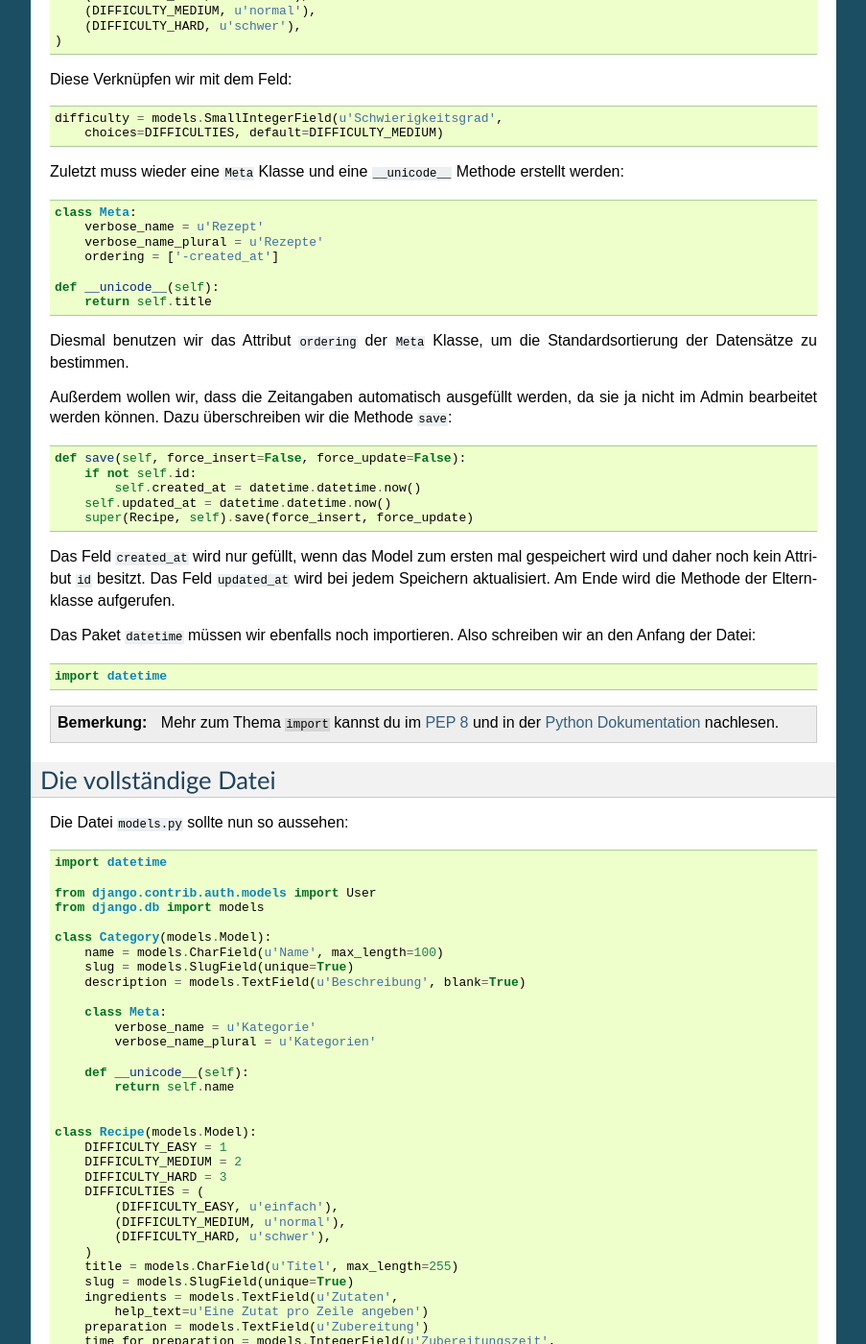
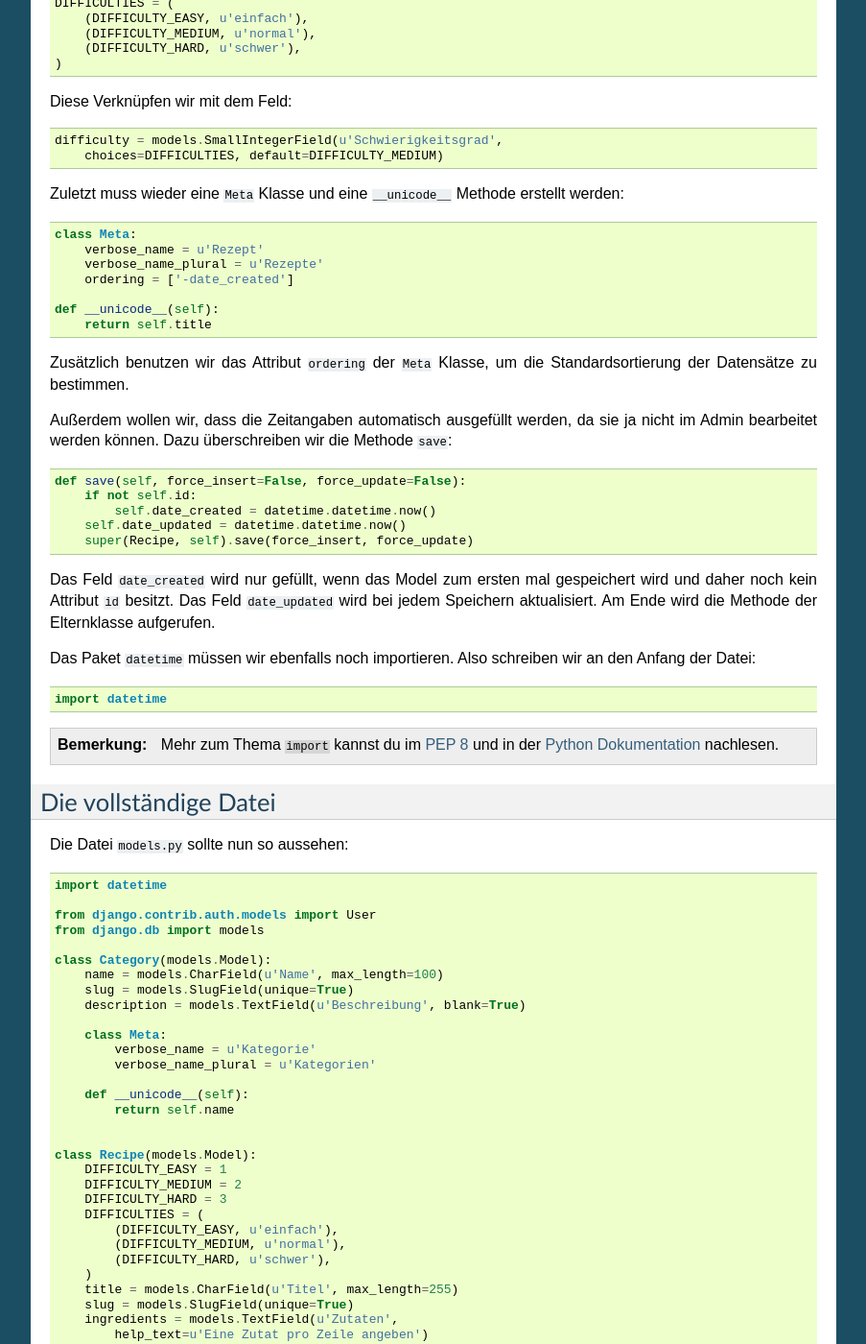
Before and after one commit to keimlink/django-workshop, a Sphinx documentation site: the page built from docs/erstes_projekt/app.rst, in a window 1280 px wide and 1400 px high, scrolled down 2314 px. Shown: the whole window at 96% size, without its empty margins (198-1101 px from the left). Built offline with Sphinx 7.4.7, drawn with Linux system fonts in a browser that asks for light colours; some of the changed text lies outside the part shown.

Commit message:
Einige Fehler korrigiert und Textpassagen verbessert.

```diff
--- a/docs/erstes_projekt/admin.rst
+++ b/docs/erstes_projekt/admin.rst
@@ -28,7 +28,7 @@ Als nächstes erstellen wir eine Klasse, um das Model ``Category`` beim Admin zu
 
 Mehr ist nicht zu tun.
 
-Das Attribut ``prepopulated_fields`` hilft im Admin dabei, dass Feld ``slug`` bei der Eingabe automatisch zu füllen.
+Das Attribut ``prepopulated_fields`` hilft im Admin dabei, dass Feld ``slug`` bei der Eingabe automatisch zu füllen. In diesem Fall mit dem Attribut ``name`` des Models.
 
 Das gleiche tun wir jetzt für das Model ``Recipe``::
 
--- a/docs/erstes_projekt/app.rst
+++ b/docs/erstes_projekt/app.rst
@@ -125,22 +126,22 @@ Zuletzt muss wieder eine ``Meta`` Klasse und eine ``__unicode__`` Methode erstel
         class Meta:
             verbose_name = u'Rezept'
             verbose_name_plural = u'Rezepte'
-            ordering = ['-created_at']
+            ordering = ['-date_created']
 
         def __unicode__(self):
             return self.title
 
-Diesmal benutzen wir das Attribut ``ordering`` der ``Meta`` Klasse, um die Standardsortierung der Datensätze zu bestimmen.
+Zusätzlich benutzen wir das Attribut ``ordering`` der ``Meta`` Klasse, um die Standardsortierung der Datensätze zu bestimmen.
 
 Außerdem wollen wir, dass die Zeitangaben automatisch ausgefüllt werden, da sie ja nicht im Admin bearbeitet werden können. Dazu überschreiben wir die Methode ``save``::
 
         def save(self, force_insert=False, force_update=False):
             if not self.id:
-                self.created_at = datetime.datetime.now()
-            self.updated_at = datetime.datetime.now()
+                self.date_created = datetime.datetime.now()
+            self.date_updated = datetime.datetime.now()
             super(Recipe, self).save(force_insert, force_update)
 
-Das Feld ``created_at`` wird nur gefüllt, wenn das Model zum ersten mal gespeichert wird und daher noch kein Attribut ``id`` besitzt. Das Feld ``updated_at`` wird bei jedem Speichern aktualisiert. Am Ende wird die Methode der Elternklasse aufgerufen.
+Das Feld ``date_created`` wird nur gefüllt, wenn das Model zum ersten mal gespeichert wird und daher noch kein Attribut ``id`` besitzt. Das Feld ``date_updated`` wird bei jedem Speichern aktualisiert. Am Ende wird die Methode der Elternklasse aufgerufen.
 
 Das Paket ``datetime`` müssen wir ebenfalls noch importieren. Also schreiben wir an den Anfang der Datei::
 
@@ -194,21 +195,21 @@ Die Datei ``models.py`` sollte nun so aussehen::
             choices=DIFFICULTIES, default=DIFFICULTY_MEDIUM)
         category = models.ManyToManyField(Category, verbose_name=u'Kategorie')
         author = models.ForeignKey(User, verbose_name=u'Autor')
-        created_at = models.DateTimeField(editable=False)
-        updated_at = models.DateTimeField(editable=False)
+        date_created = models.DateTimeField(editable=False)
+        date_updated = models.DateTimeField(editable=False)
 
         class Meta:
             verbose_name = u'Rezept'
             verbose_name_plural = u'Rezepte'
-            ordering = ['-created_at']
+            ordering = ['-date_created']
 
         def __unicode__(self):
             return self.title
 
         def save(self, force_insert=False, force_update=False):
             if not self.id:
-                self.created_at = datetime.datetime.now()
-            self.updated_at = datetime.datetime.now()
+                self.date_created = datetime.datetime.now()
+            self.date_updated = datetime.datetime.now()
             super(Recipe, self).save(force_insert, force_update)
 
 Die Applikation aktivieren
```
Also changed, not shown: other parts of docs/erstes_projekt/app.rst (+5 -4 lines), docs/erstes_projekt/start.rst (+5 -5 lines).
